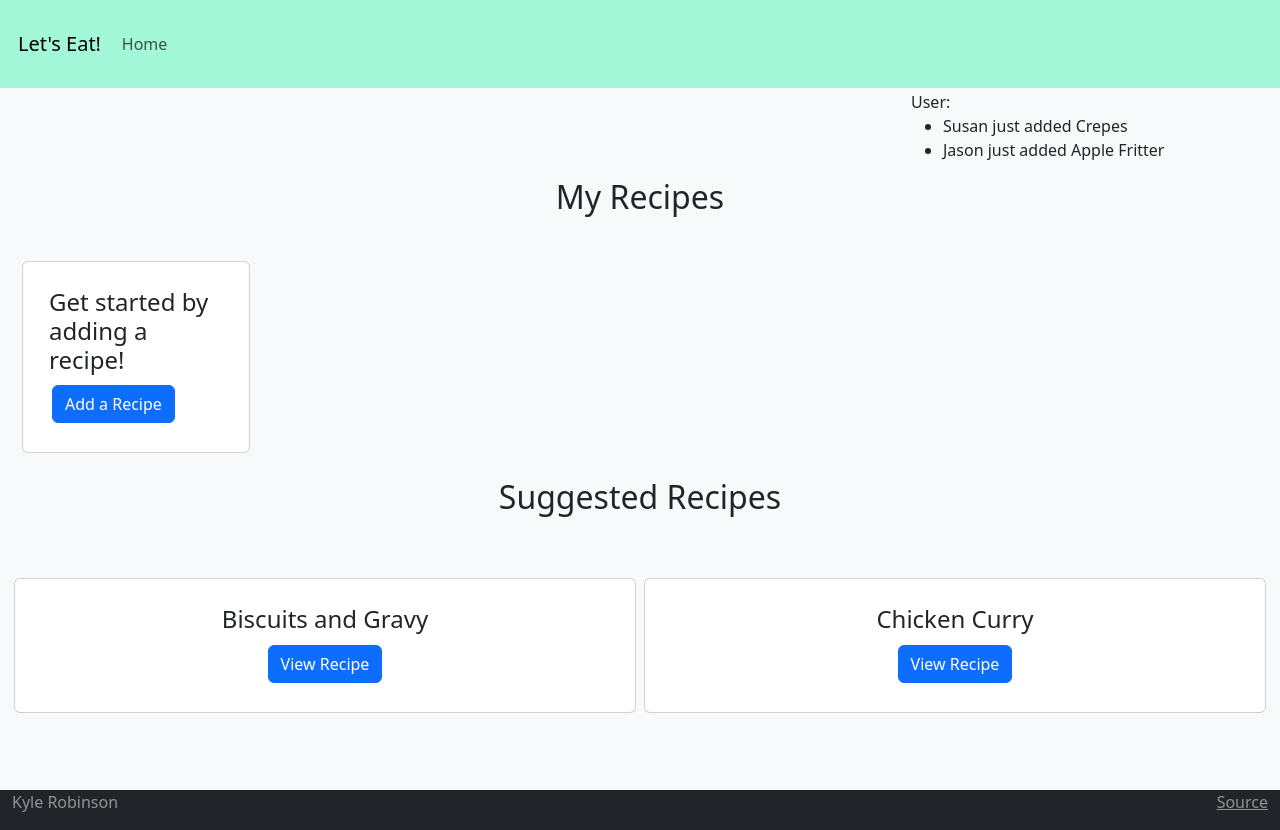
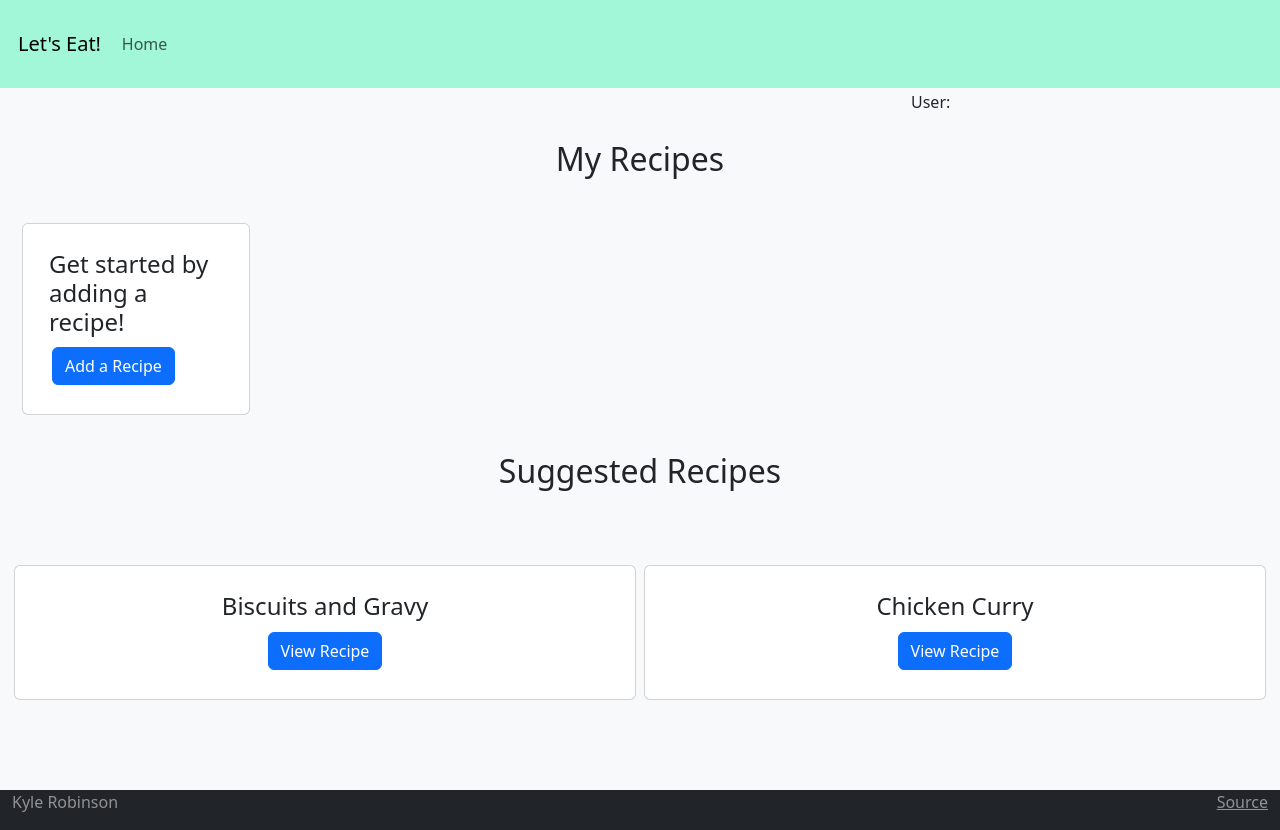
Before and after one commit to robinkyl002/cs260-startup, a React (Vite) app: page /recipes in a window 1280 px wide. Built offline with nearby package versions, Linux system fonts and the light colour scheme.

Commit message:
Added functionality to represent websocket by creating and displaying events

```diff
--- a/src/recipes/activity.jsx
+++ b/src/recipes/activity.jsx
@@ -1,15 +1,49 @@
 import React, { use } from "react";
+import { ActivityNotify } from "./activityNotifier";
 import "bootstrap/dist/css/bootstrap.min.css";
 import "./recipes.css";
 
 export function Activity(props) {
+  const [events, setEvent] = React.useState([]);
+
+  React.useEffect(() => {
+    ActivityNotify.addHandler(handleRecipeEvent);
+
+    return () => {
+      ActivityNotify.removeHandler(handleRecipeEvent);
+    };
+  }, []);
+
+  function handleRecipeEvent(event) {
+    setEvent((prevEvents) => {
+      let newEvents = [event, ...prevEvents];
+      if (newEvents.length > 2) {
+        newEvents = newEvents.slice(1, 2);
+      }
+      return newEvents;
+    });
+  }
+
+  function createMessageArray() {
+    const messageArray = [];
+    for (const [i, event] of events.entries()) {
+      console.log(event.recipe);
+      let message = ` added ${event.recipe}`;
+
+      messageArray.push(
+        <li key={i} className="recipe-event">
+          <span className={"recipe-event"}>{event.from.split("@")[0]}</span>
+          {message}
+        </li>
+      );
+    }
+    return messageArray;
+  }
+
   return (
     <aside id="users">
       <span>User: {props.userName.split("@")[0]}</span>
-      <ul>
-        <li>Susan just added Crepes</li>
-        <li>Jason just added Apple Fritter</li>
-      </ul>
+      <ul id="recipe-messages">{createMessageArray()}</ul>
     </aside>
   );
 }
```
